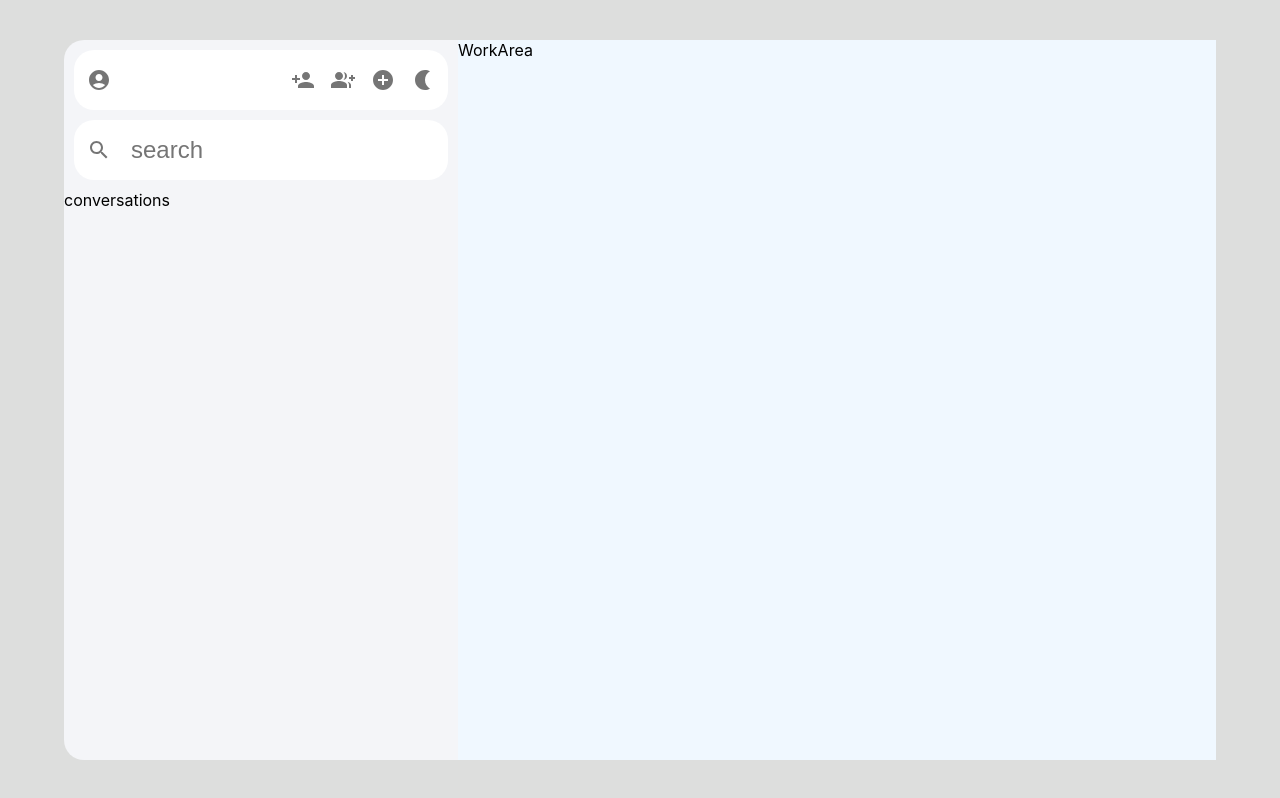
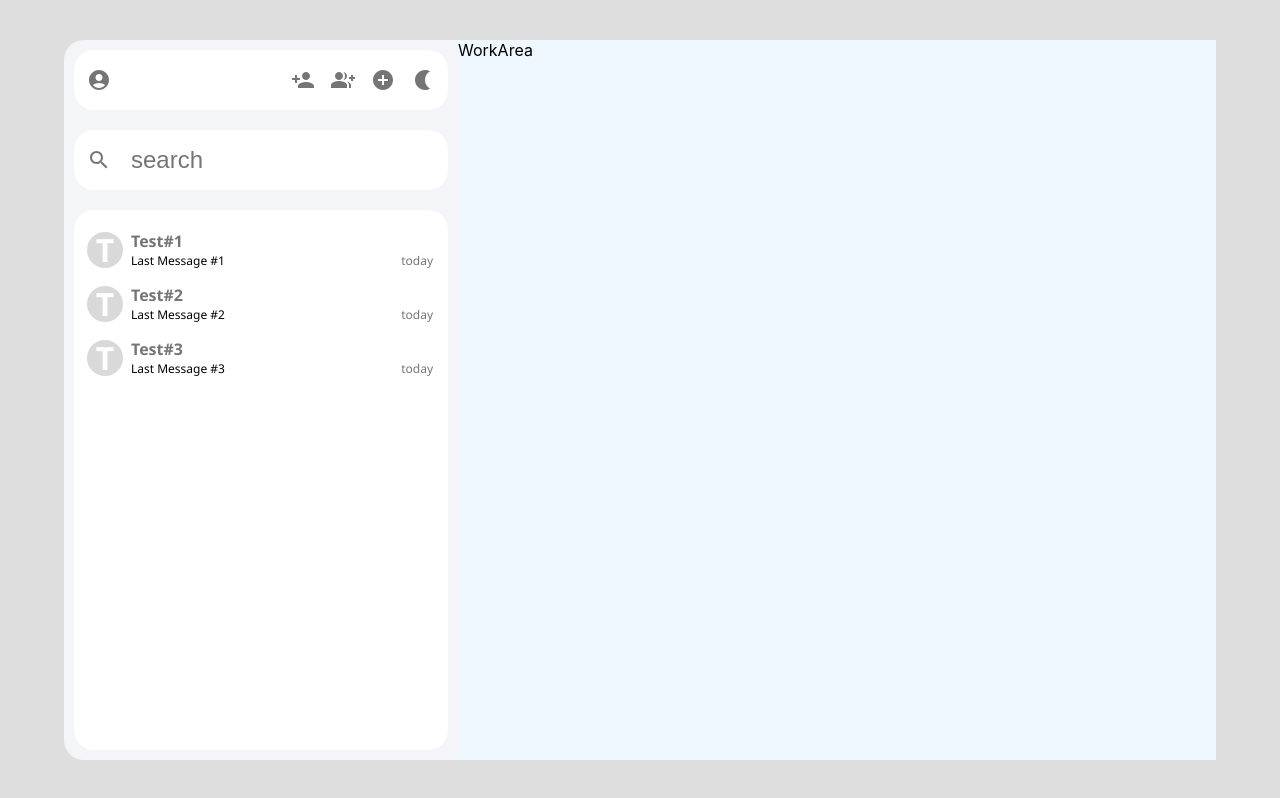
Before and after one commit to Ashfaque-calicut/Live_chat, a React (Create React App) app in the folder client/: page / in a window 1280 px wide. Built offline with nearby package versions, Linux system fonts and the light colour scheme.

Commit message:
sidebar rough design complete

```diff
--- /dev/null
+++ b/client/src/Components/ConversationItem.jsx
@@ -0,0 +1,15 @@
+import React from 'react'
+
+function ConversationItem({props}) {
+  return (
+    <div className='conversation-container'>
+        <p className='con-icon'>{props.name[0]}</p>
+        <p className='con-title'>{props.name}</p>
+        <p className='con-lastMessage'>{props.lastMessage}</p>
+        <p className='con-timestamp'>{props.timeStamp}</p>
+
+    </div>
+  )
+}
+
+export default ConversationItem
--- a/client/src/Components/Sidebar.jsx
+++ b/client/src/Components/Sidebar.jsx
@@ -1,4 +1,4 @@
-import React from "react";
+import React, { useState } from "react";
 import "./myStyles.css";
 import AccountCircleIcon from "@mui/icons-material/AccountCircle";
 import { IconButton } from "@mui/material";
@@ -6,8 +6,26 @@
 import GroupAddIcon from "@mui/icons-material/GroupAdd";
 import AddCircleIcon from "@mui/icons-material/AddCircle";
 import NightlightIcon from "@mui/icons-material/Nightlight";
-import SearchIcon from '@mui/icons-material/Search';
+import SearchIcon from "@mui/icons-material/Search";
+import ConversationItem from "./ConversationItem";
 function Sidebar() {
+  const [conversation, setConversation] = useState([
+    {
+      name: "Test#1",
+      lastMessage: "Last Message #1",
+      timeStamp: "today",
+    },
+    {
+      name: "Test#2",
+      lastMessage: "Last Message #2",
+      timeStamp: "today",
+    },
+    {
+      name: "Test#3",
+      lastMessage: "Last Message #3",
+      timeStamp: "today",
+    },
+  ]);
   return (
     <div className="sidebar-container">
       <div className="sb-header">
@@ -33,13 +51,18 @@
       </div>
       <div className="sb-search">
         <IconButton>
-        <SearchIcon/>
+          <SearchIcon />
         </IconButton>
 
-        <input placeholder="search" className="search-box"/>
+        <input placeholder="search" className="search-box" />
       </div>
 
-      <div className="sb-conversation">conversations</div>
+      <div className="sb-conversation">
+        {conversation.map((conversation)=>{
+         return <ConversationItem props={conversation}/>
+
+        })}
+      </div>
     </div>
   );
 }
--- a/client/src/Components/myStyles.css
+++ b/client/src/Components/myStyles.css
@@ -8,6 +8,8 @@
 }
 .sidebar-container{
    flex: 0.3;
+   display: flex;
+   flex-direction: column;
 
 }
 .workArea-container{
@@ -37,3 +39,52 @@
   margin-left: 10px;
   font-size:1.5rem ;
 }
+.sb-conversation{
+  background-color: white;
+  border-radius: 20px;
+  padding: 10px 5px;
+  margin: 10px;
+  flex: 1;
+}
+.conversation-container{
+  display: grid;
+  grid-template-columns: 32px auto auto;
+  grid-template-rows: auto auto;
+  column-gap: 10px;
+  padding: 5px;
+  margin: 5px;
+  border-radius: 20px;
+}
+.con-icon{
+  grid-area: 1/1/3/2;
+  display: flex;
+  justify-content: center;
+  align-items: center;
+   background-color: #d9d9d9;
+  font-family: 'Segoe UI', Tahoma, Geneva, Verdana, sans-serif;
+  font-size: 2rem;
+  font-weight: bolder;
+  color: white;
+  height: 32px;
+  width: 32px;
+  padding: 2px;
+  border-radius: 50%;
+  justify-self: center;
+  align-self: center;
+}
+.con-title{
+  grid-area: 1/2/2/4;
+  font-family: 'Segoe UI', Tahoma, Geneva, Verdana, sans-serif;
+  font-weight: bold;
+  color: rgba(0, 0, 0, 0.54);
+}
+.con-timestamp{
+  justify-self: flex-end;
+  font-family: 'Segoe UI', Tahoma, Geneva, Verdana, sans-serif;
+  font-size: 0.75rem;
+  color: rgba(0, 0, 0, 0.54);
+}
+.con-lastMessage{
+  font-family: 'Segoe UI', Tahoma, Geneva, Verdana, sans-serif;
+  font-size: 0.75rem;
+}
```
